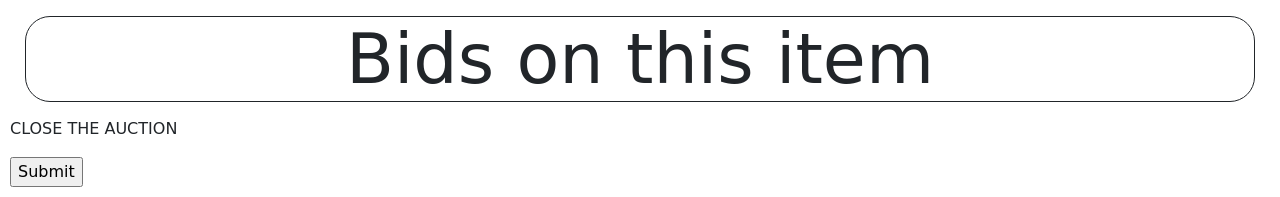
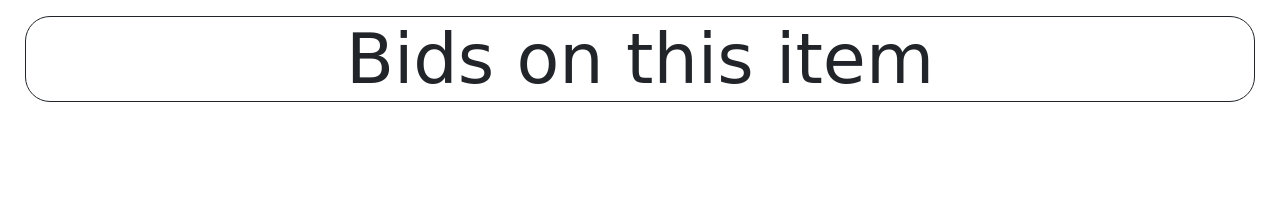
Before and after one commit to donato-casiello/commerce, a Django app: page /1 in a window 1280 px wide. Shown: the part 1082-1279 px from the top of the page. After the commit the page ends 1184 px from the top, so only its background shows below. Run offline with Django 3.2, Linux system fonts and the light colour scheme; a user stored in the database is signed in; data comes from the database, SQL or seed files in the repository; both versions use the stored data as it was after the commit; parts of the project's set-up code (start-up, migrations or seed data) failed here and were passed over; some libraries are stand-ins or nearby versions; some web fonts are replaced.

Commit message:
Commit before merge style

```diff
--- a/auctions/templates/auctions/detail.html
+++ b/auctions/templates/auctions/detail.html
@@ -44,12 +44,20 @@
 <form action="{% url 'detail' auction.id %}" method="post">
     {% csrf_token %}
     {% if auction.owner.id == request.user.id  %}
-        <p>CLOSE THE AUCTION</p>
-        <input type="submit" name="close" id="close">
+        {% if auction.active == True %}
+            <p>CLOSE THE AUCTION</p>
+            <input type="submit" name="close" id="close">
+        {% endif %}
     {% else %}
-        <textarea name="comment" id="comment" cols="30" rows="10" placeholder="Add a comment"></textarea>
-        <input type="number" name="amount" placeholder="Bid on this item" step="0.01" required>
-        <input type="submit">
+        <form action="{% url 'detail' auction.id %}">
+            <textarea name="comment" id="comment" cols="30" rows="10" placeholder="Add a comment"></textarea>
+            <input type="submit" value="Submit comment">
+        </form>
+        <form action="{% url 'detail' auction.id %}">
+            <input type="number" name="amount" placeholder="Bid on this item" step="0.01" required>
+            <input type="submit" value="Submit bid">
+        </form>
+
 </form>
 {% if message_watchlist %}
     <p>{{ message_watchlist }}</p>
--- a/auctions/views.py
+++ b/auctions/views.py
@@ -137,9 +137,9 @@ def detail(request, auction_id):
                 # There was some bids
                 if price != auction.start_bid:
                     highest_bid = Bid.objects.filter(auction_id=auction.id, amount=price).first()
-                    messages.alert(request, f"Auction has been closed. The winner is {highest_bid.user_id}")
+                    messages.success(request, f"Auction has been closed. The winner is {highest_bid.user_id}")
                 else:
-                    messages.alert(request, "Auction has been closed. Nobody put a bid on this item")
+                    messages.success(request, "Auction has been closed. Nobody put a bid on this item")
                 return HttpResponseRedirect(reverse('detail', args=[auction.id]))
         # User doesn't create the auction
         else:
@@ -185,6 +185,8 @@ def detail(request, auction_id):
                 watchlist_item.save()
                 context = {"auction":auction, "price":price, "start_bid":auction.start_bid, "message_watchlist":"Add again to watchlist"}
                 return render (request, "auctions/detail.html", context)
+        if 'comment' in request.POST:
+            return HttpResponseRedirect(reverse('detail', args=[auction.id]))
     # Render the detail page
     else:
         comments = Comment.objects.filter(auction_id=auction)
@@ -212,7 +214,7 @@ def category(request):
     We're also using the groupby function to group the auctions by their category,
     and storing the results in a dictionary with category names as keys and lists of auctions as values.
     Finally, we're passing the categories dictionary to the template in a context dictionary."""
-    auctions = Auction.objects.all()
+    auctions = Auction.objects.filter(active=True)
     categories = {}
     for auction in auctions:
         if auction.category:
```
Also changed, not shown: db.sqlite3.
